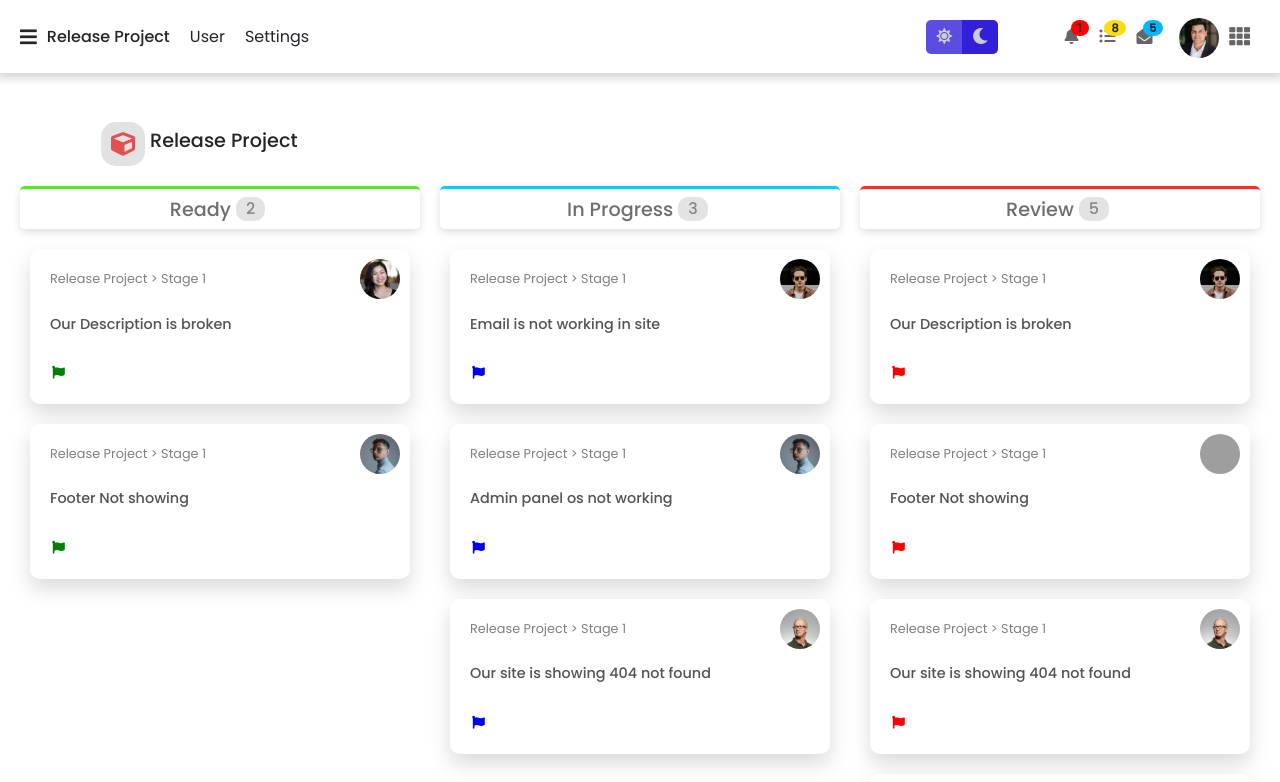
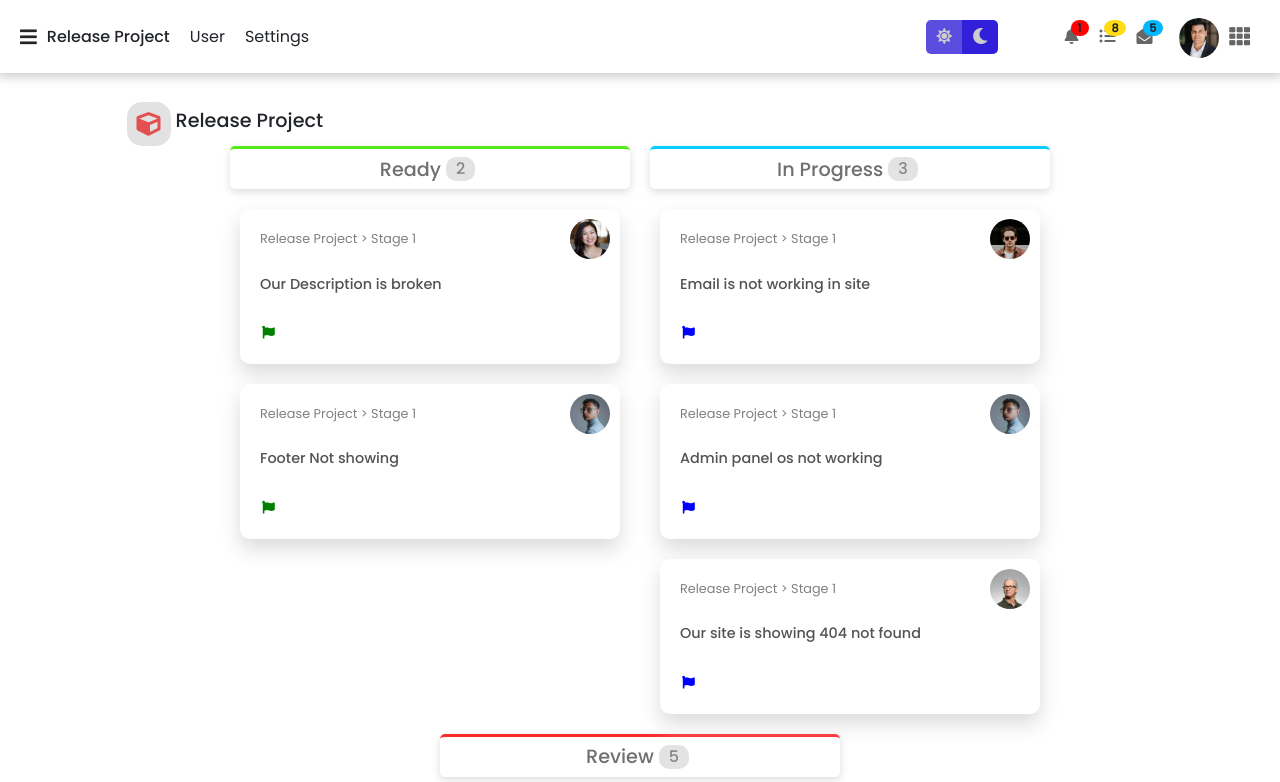
Before and after one commit to Kallyan01/React-Dashboard, a React (Create React App) app: page /ReleaseProject in a window 1280 px wide. Shown: the top 782 px of the page. Built offline with nearby package versions, Linux system fonts and the light colour scheme; grey boxes are pictures that could not be loaded.

Commit message:
fixed drag and drop

```diff
--- a/src/components/Index.css
+++ b/src/components/Index.css
@@ -19,14 +19,15 @@
 {
     display: flex;
     overflow-x: hidden;
+    flex-direction: row;
 }
 
 
 .body {
-    float: right;
+    /* float: left; */
     transition: all .8s ease-in-out;
     /* background-color: red; */
-    width: 100%;
+    /* width: 100%; */
     margin: 3% 0;
 
 }
--- a/src/components/Index.js
+++ b/src/components/Index.js
@@ -25,12 +25,9 @@ function Index() {
 
   }
   const bodywidth = {
-    transform: ScreenWidth > 760 ? `translate(${NavOpen === 0 ? 20 : 0}%)` : `translate(${NavOpen === 0 ? 50 : 0}%)`,
-
-
+    // width: ScreenWidth > 760 ? `(${NavOpen === 0 ? 20 : 0}%)` : `(${100}%)`,
+    width: '100%',
   }
-
-
   return (
     <div>
       <Navbar />
--- a/src/components/ReleaseProject/Releaseproject.css
+++ b/src/components/ReleaseProject/Releaseproject.css
@@ -1,13 +1,13 @@
 .releaseproject .pagetitle {
-    margin: 20px;
-    width: 85%;
     display: flex;
     align-items: center;
     /* background-color: red; */
+    width: 90%;
 }
 
 .releaseproject {
-    margin: 5% 0 0 0;
+    width: 90%;
+    margin: 5% auto;
     display: flex;
     justify-content: center;
     align-items: center;
@@ -33,6 +33,7 @@
     flex-wrap: wrap;
     justify-content: center;
     align-items: flex-start;
+
 
 }
 
```
Also changed, not shown: 1 other file (tests, documents, lock files or other folders).
